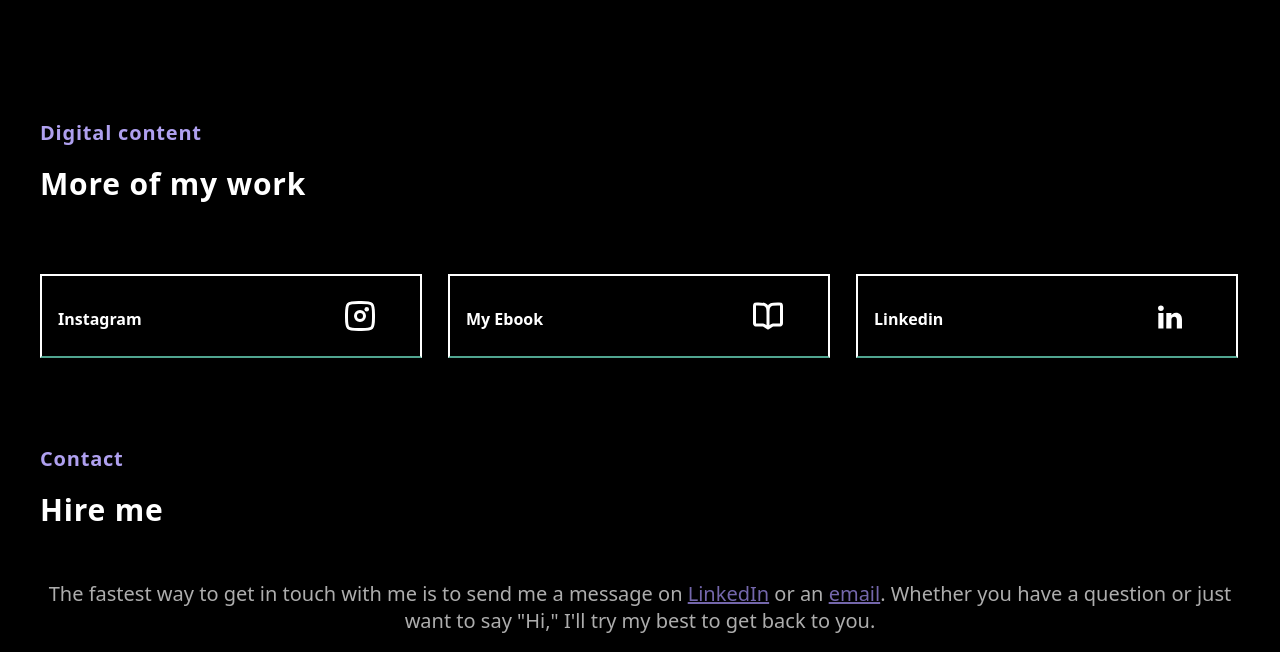
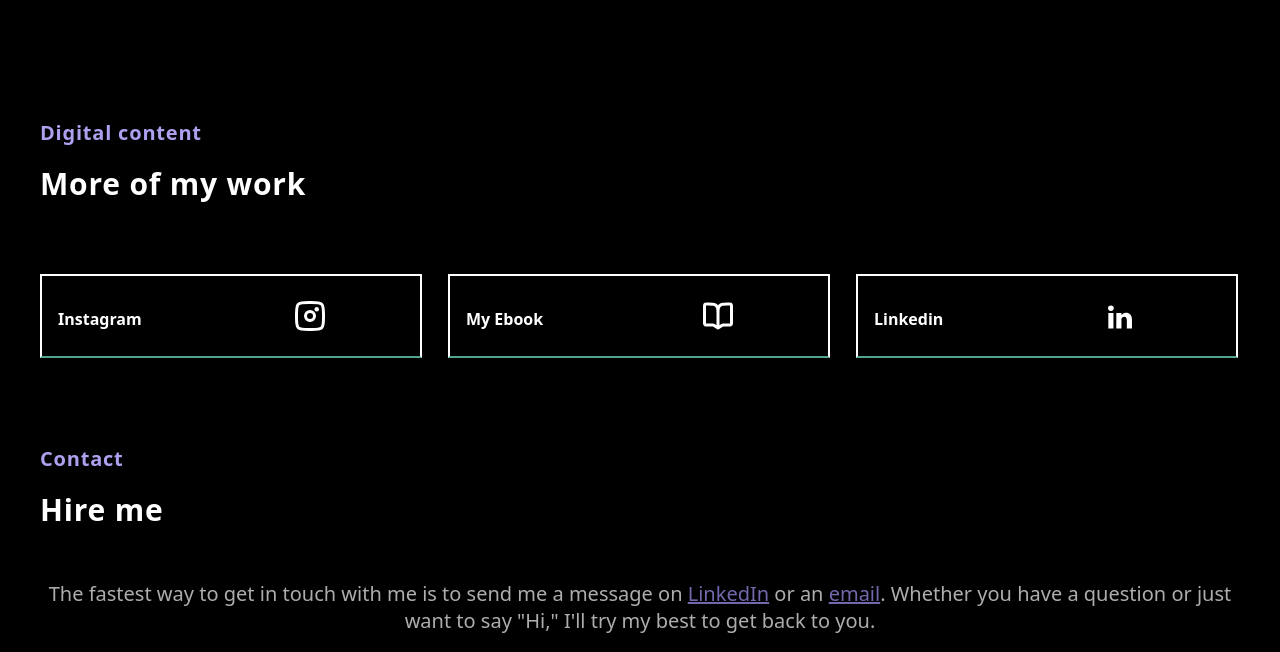
Before and after one commit to gitdigit/my-portfolio-in-css, a website built with Vite: page index.html in a window 1280 px wide. Shown: the part 2493-3145 px from the top of the page. Built offline with nearby package versions, Linux system fonts and the light colour scheme; grey boxes are pictures that could not be loaded.

Commit message:
fix: links near

```diff
--- a/style.css
+++ b/style.css
@@ -274,7 +274,7 @@ margin-bottom: 50px;
 .digital-item-link a{
     font-size: 1.5rem;
     position: absolute;
-    left: 300px;
+    left: 250px;
     bottom: 15px;
     color: var(--color-body);
 
@@ -282,7 +282,7 @@ margin-bottom: 50px;
 .digital-item-link-linkedin a{
     font-size: 1.5rem;
     position: absolute;
-    left: 300px;
+    left: 250px;
     bottom: 20px;
     color: var(--color-body);
 
```
